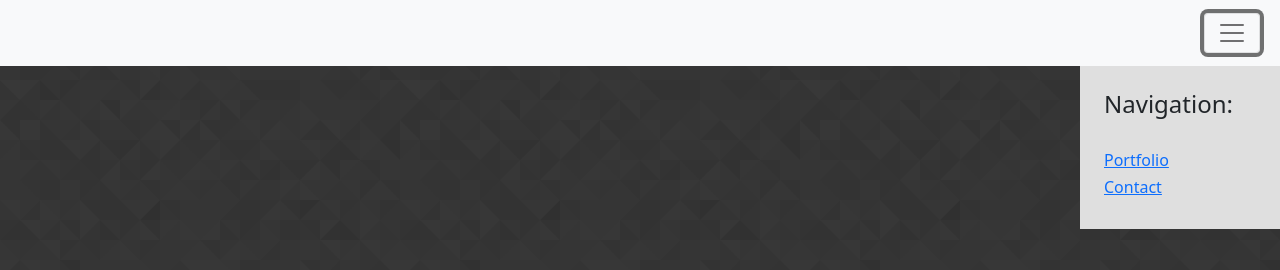
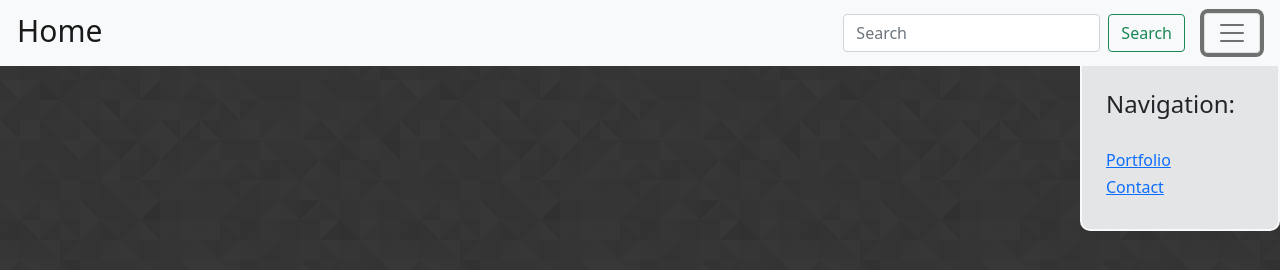
Before and after one commit to gsonnier333/old-portfolio, a plain HTML site: page index.html in a window 1280 px wide. Both pictures are taken after a click on the button "Toggle navigation". Drawn offline with nearby package versions, Linux system fonts and the light colour scheme.

Commit message:
adjusted dropdown menu to have rounded corners, added nonfunctional search bar

```diff
--- a/index.html
+++ b/index.html
@@ -30,6 +30,21 @@
 		-->
 		<nav class="navbar navbar-light bg-light">
 			<div class="container-fluid" style="height: 50px">
+				<a
+					class="navbar-brand navbar-light"
+					style="font-size: 30px; margin: -5px 0 5px 5px"
+					href="#"
+					>Home</a
+				>
+				<form class="d-flex" style="position: absolute; right: 95px">
+					<input
+						class="form-control me-2"
+						type="search"
+						placeholder="Search"
+						aria-label="Search"
+					/>
+					<button class="btn btn-outline-success" type="submit">Search</button>
+				</form>
 				<button
 					class="navbar-toggler"
 					type="button"
@@ -51,7 +66,15 @@
 		>
 			<div
 				class="p-4"
-				style="position: relative; background-color: rgba(242, 242, 242, 0.9)"
+				style="
+					position: relative;
+					background-color: rgba(248, 249, 250, 0.9);
+					border-bottom-left-radius: 10px;
+					border-bottom-right-radius: 10px;
+					border-color: #f8f9fa;
+					border-style: solid;
+					border-width: 0px 2px 2px 2px;
+				"
 			>
 				<h5 class="text-black h4">Navigation:</h5>
 				<!-- <span class="text-muted">Toggleable via the navbar brand.</span> -->
```
